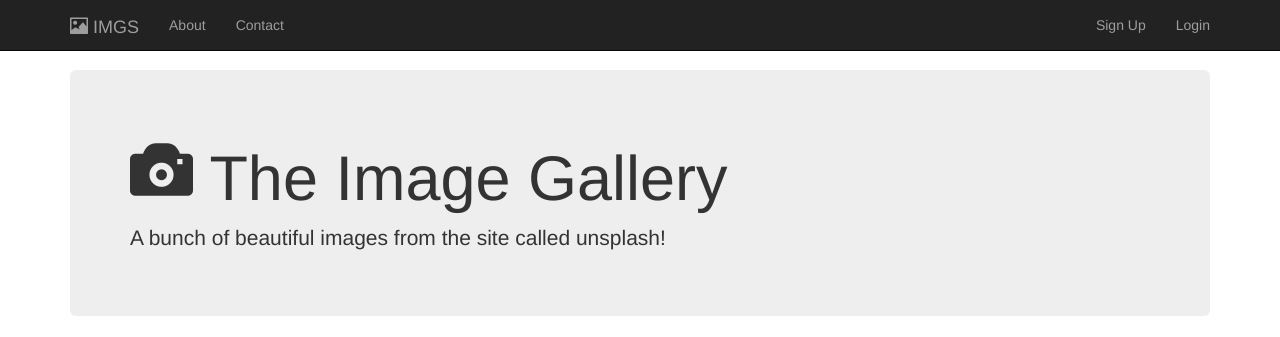
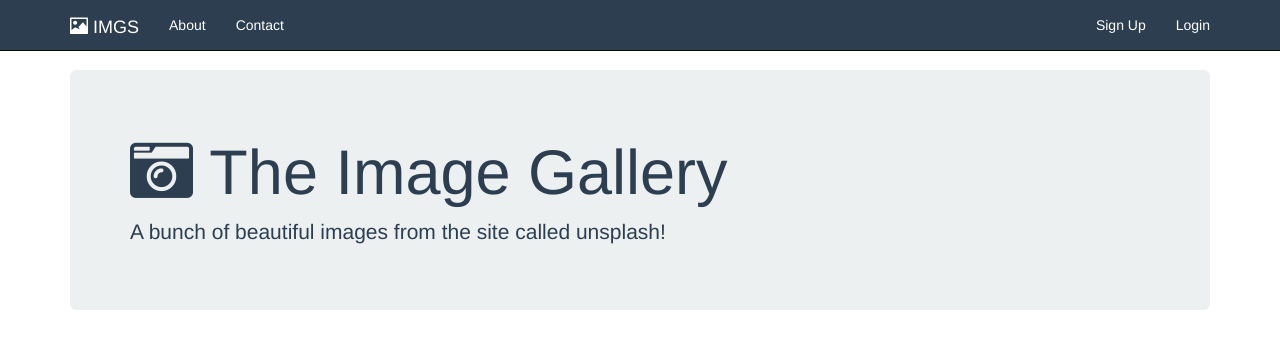
Before and after one commit to Sagorika28/Web-Development-Projects, a plain HTML site: page Gallery/Gallery.html in a window 1280 px wide. Shown: the top 337 px of the page. Drawn offline with nearby package versions, Linux system fonts and the light colour scheme.

Commit message:
Image Gallery

```diff
--- a/Gallery/Gallery.css
+++ b/Gallery/Gallery.css
@@ -1,3 +1,20 @@
 body {
 	padding-top: 70px;
 }
+
+.jumbotron {
+	color: #2c3e50;
+	background-color: #ecf0f1;
+}
+
+.navbar-inverse {
+	background: #2c3e50;
+}
+
+.navbar-inverse .navbar-nav>li>a {
+	color: white;
+}
+
+.navbar-inverse .navbar-brand {
+	color: white;
+}
--- a/Gallery/Gallery.html
+++ b/Gallery/Gallery.html
@@ -3,6 +3,7 @@
 <head>
 	<title>Image Gallery</title>
 	<link rel="stylesheet" href="https://maxcdn.bootstrapcdn.com/bootstrap/3.3.7/css/bootstrap.min.css" integrity="sha384-BVYiiSIFeK1dGmJRAkycuHAHRg32OmUcww7on3RYdg4Va+PmSTsz/K68vbdEjh4u" crossorigin="anonymous">
+	<link rel="stylesheet" href="https://use.fontawesome.com/releases/v5.11.2/css/all.css">
 	<link rel="stylesheet" type="text/css" href="Gallery.css">
 </head>
 <body>
@@ -41,7 +42,7 @@
 
 	<div class="container">
 		<div class="jumbotron">
-			<h1><span class="glyphicon glyphicon-camera aria-hidden = "true"></span> The Image Gallery</h1>
+			<h1><i class="fas fa-camera-retro"></i> The Image Gallery</h1>
 			<p>A bunch of beautiful images from the site called unsplash!</p>
 		</div>
 
```
